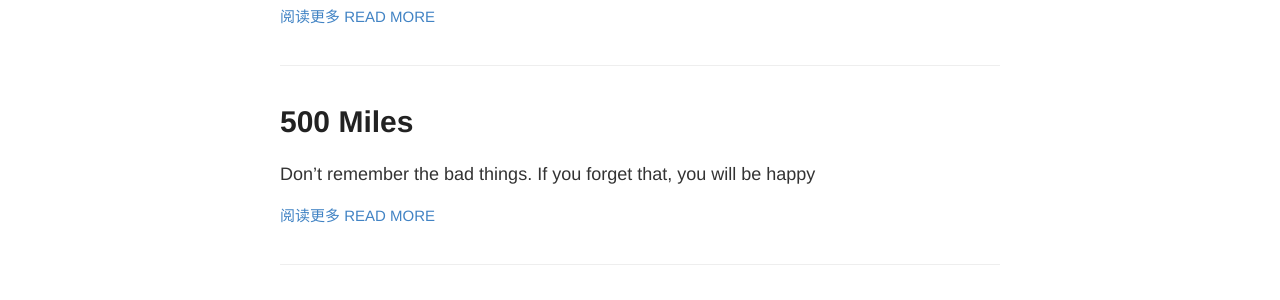
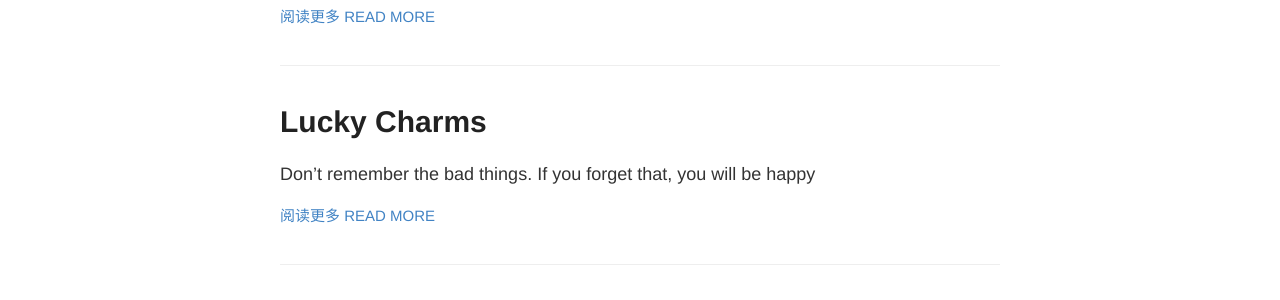
Before and after one commit to xieyuen/blog.github.io, a Jekyll site: the page built from index.html, in a window 1280 px wide. Shown: the part 263-563 px from the top of the page. Built offline with Jekyll 4.4.1, drawn with Linux system fonts in a browser that asks for light colours.

Commit message:
Update 2023-4-16-Lucky-Charms.md

```diff
--- a/_posts/2023-4-16-Lucky-Charms.md
+++ b/_posts/2023-4-16-Lucky-Charms.md
@@ -1,7 +1,7 @@
 ---
 layout: post
-title: 500 Miles
-permalink: /love/music/500-miles
+title: Lucky Charms
+permalink: /love/music/lucky-charms
 ---
 
 Don't remember the bad things. If you forget that, you will be happy
```
